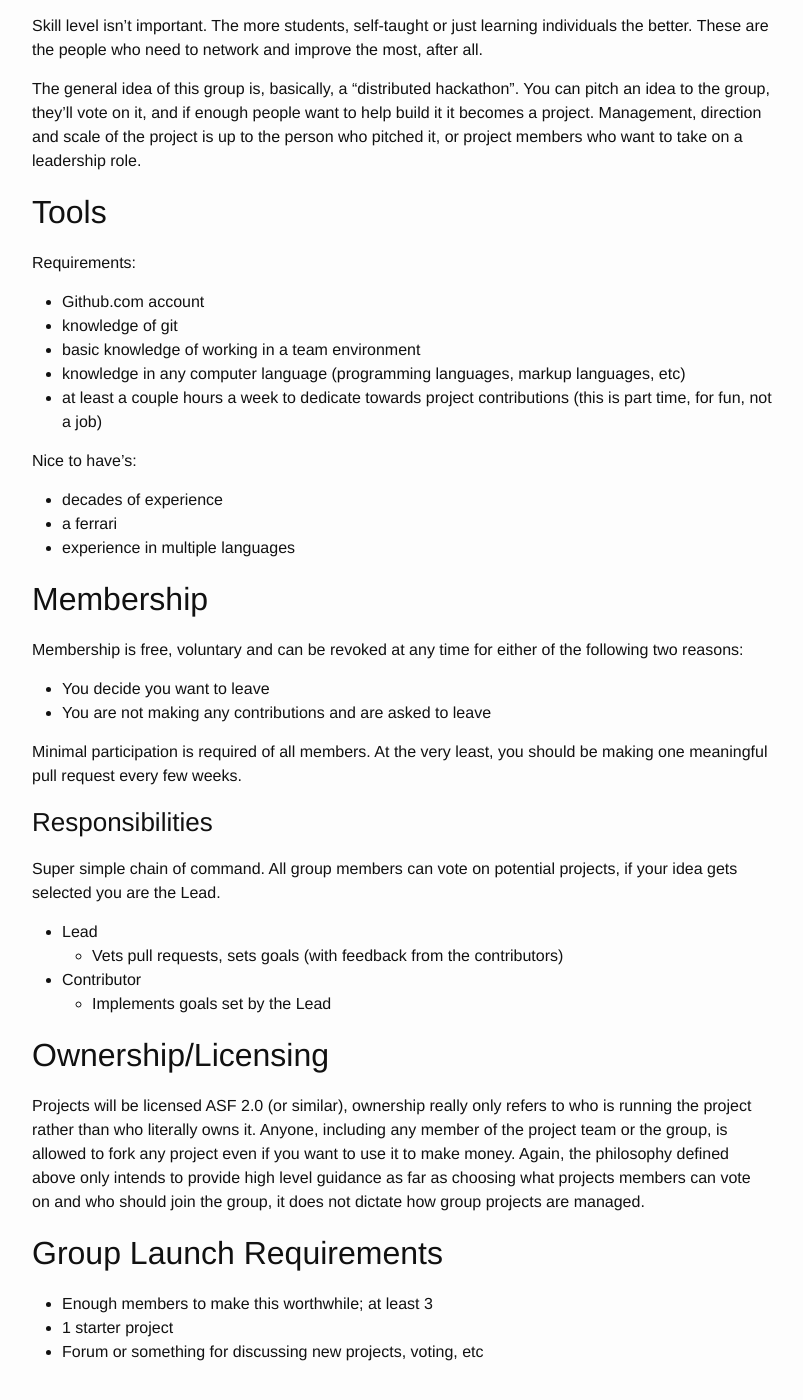
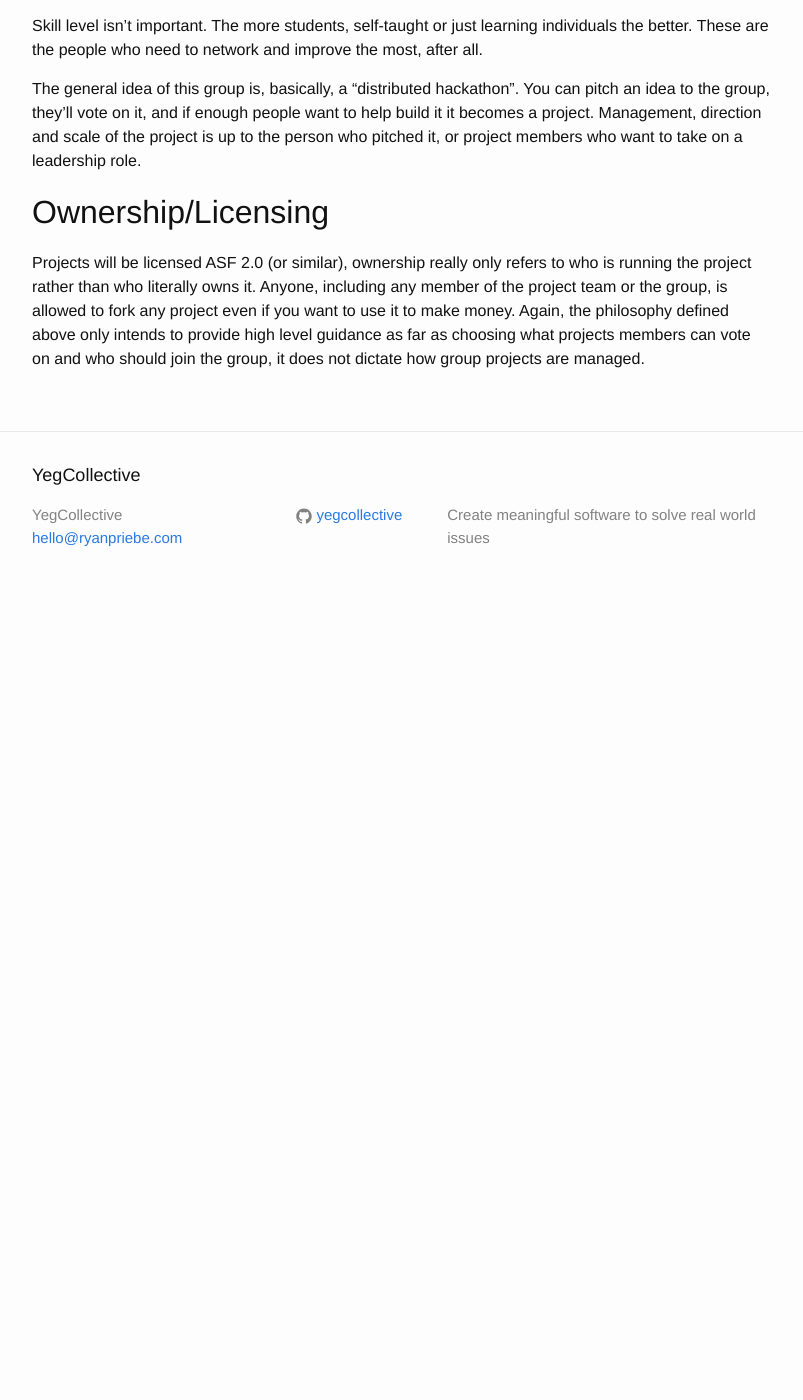
Before and after one commit to yegcollective/yegcollective, a Jekyll site: the page built from philosophy.md, in a window 1280 px wide and 1400 px high, scrolled down 729 px. Shown: the whole window, without its empty margins (238-1041 px from the left). Built offline with Jekyll 4.4.1, drawn with Linux system fonts in a browser that asks for light colours; after the commit the page ends 1338 px from its top, so only the background shows below that.

Commit message:
added bit about no location requirement, fixed homepage so it isn't a posts page anymore, split info from philosophy into join page

```diff
--- a/philosophy.md
+++ b/philosophy.md
@@ -20,42 +20,5 @@ Skill level isn't important.  The more students, self-taught or just learning in
 
 The general idea of this group is, basically, a "distributed hackathon".  You can pitch an idea to the group, they'll vote on it, and if enough people want to help build it it becomes a project.  Management, direction and scale of the project is up to the person who pitched it, or project members who want to take on a leadership role.
 
-## Tools
-Requirements:
-
-* Github.com account
-* knowledge of git
-* basic knowledge of working in a team environment
-* knowledge in any computer language (programming languages, markup languages, etc)
-* at least a couple hours a week to dedicate towards project contributions (this is part time, for fun, not a job)
-
-Nice to have's:
-
-* decades of experience
-* a ferrari
-* experience in multiple languages
-
-## Membership
-Membership is free, voluntary and can be revoked at any time for either of the following two reasons:
-
-* You decide you want to leave
-* You are not making any contributions and are asked to leave
-
-Minimal participation is required of all members.  At the very least, you should be making one meaningful pull request every few weeks.
-
-### Responsibilities
-Super simple chain of command.  All group members can vote on potential projects, if your idea gets selected you are the Lead.
-
-* Lead
-	* Vets pull requests, sets goals (with feedback from the contributors)
-* Contributor
-	* Implements goals set by the Lead
-
 ## Ownership/Licensing
 Projects will be licensed ASF 2.0 (or similar), ownership really only refers to who is running the project rather than who literally owns it.  Anyone, including any member of the project team or the group, is allowed to fork any project even if you want to use it to make money.  Again, the philosophy defined above only intends to provide high level guidance as far as choosing what projects members can vote on and who should join the group, it does not dictate how group projects are managed.
-
-## Group Launch Requirements
-
-* Enough members to make this worthwhile; at least 3
-* 1 starter project
-* Forum or something for discussing new projects, voting, etc
```
Also changed, not shown: index.html (+1 -17 lines), join.md (+32 -0 lines).
